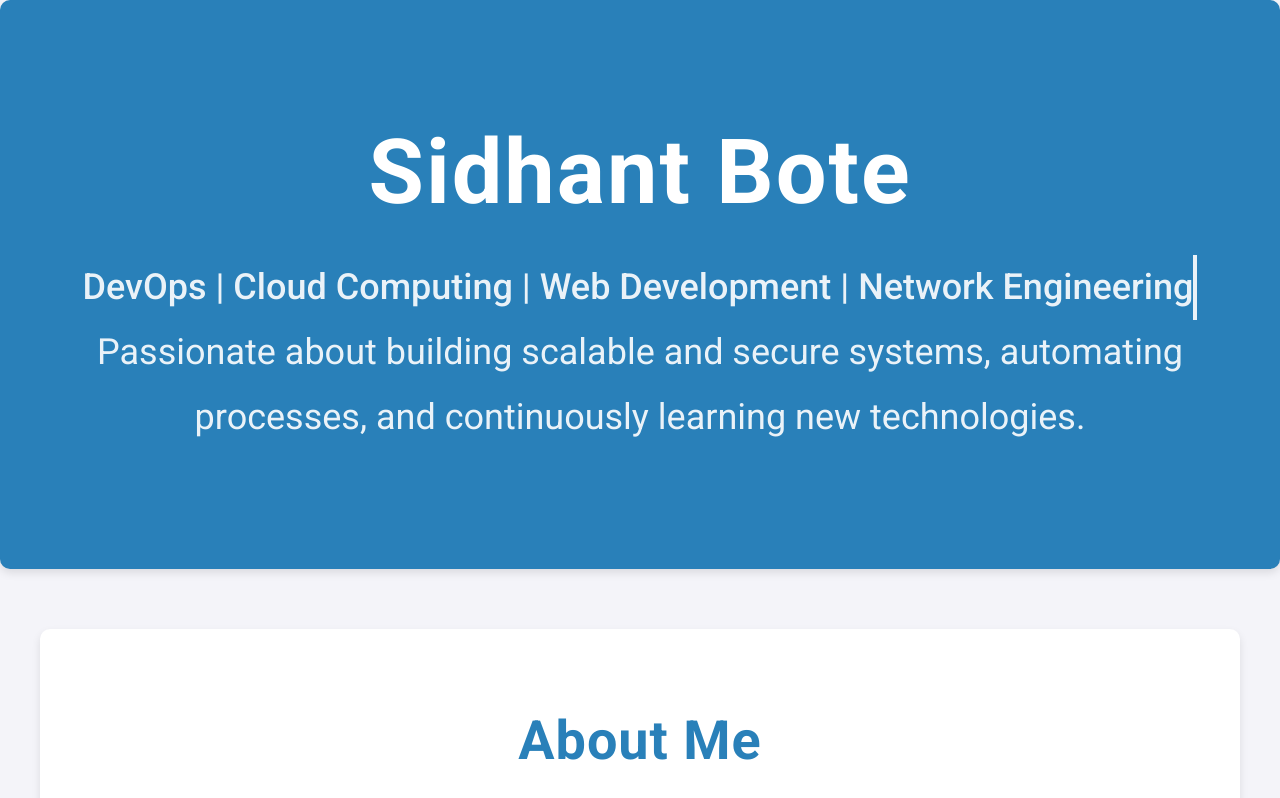
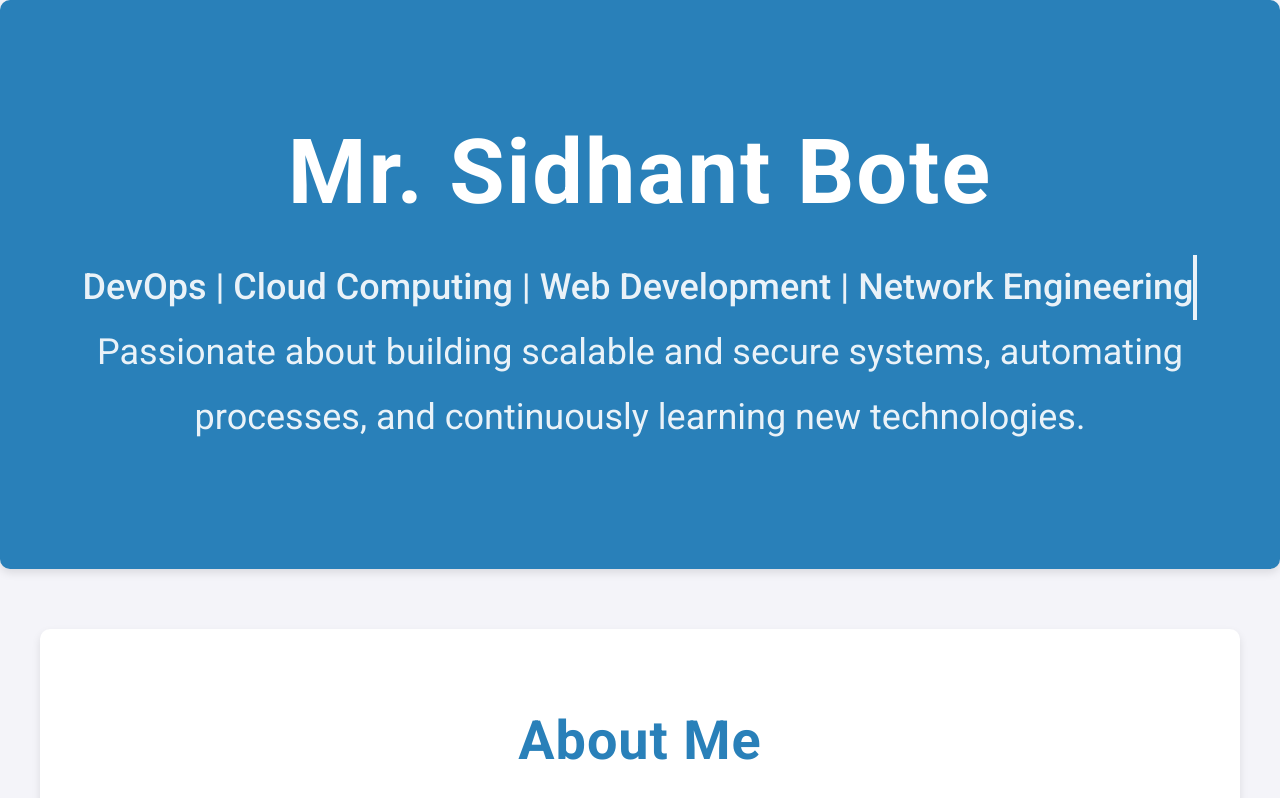
Before and after one commit to Sidhu1504/Docker-Jenkins-, a plain HTML site: page index.html in a window 1280 px wide. Drawn offline with Linux system fonts and the light colour scheme.

Commit message:
Update index.html

```diff
--- a/index.html
+++ b/index.html
@@ -250,7 +250,7 @@
   <!-- Header Section with Slide-in Animation -->
   <div class="header">
     <div class="container">
-      <h1>Sidhant Bote</h1>
+      <h1>Mr. Sidhant Bote</h1>
       <p class="typing">DevOps | Cloud Computing | Web Development | Network Engineering</p>
       <p>Passionate about building scalable and secure systems, automating processes, and continuously learning new technologies.</p>
     </div>
```
